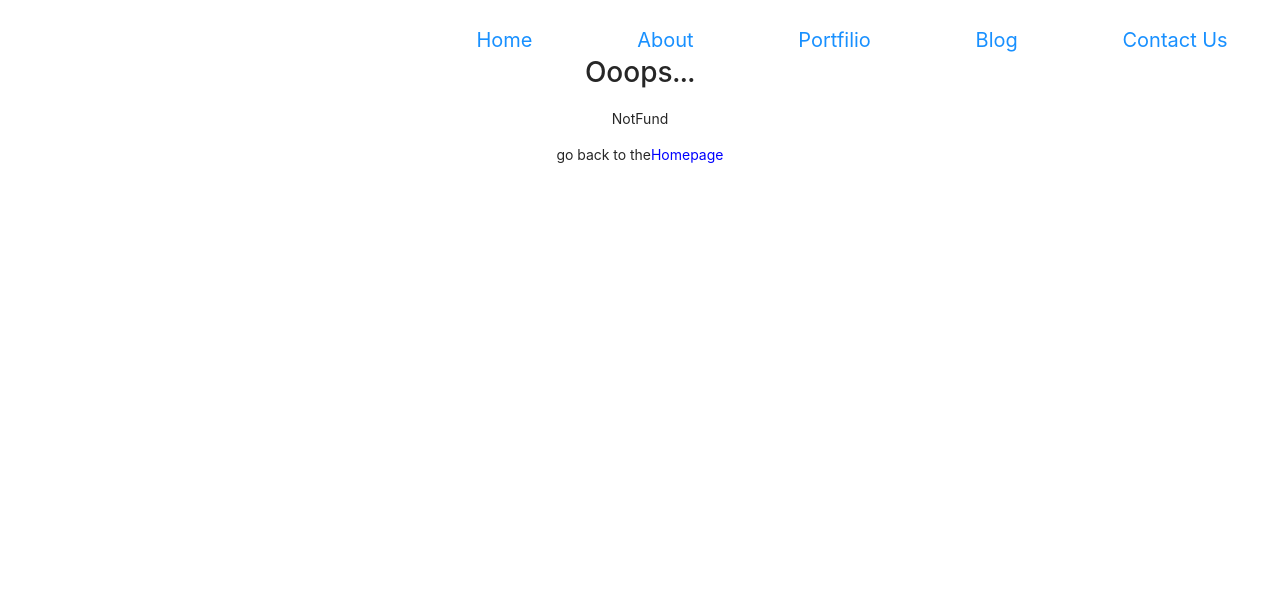
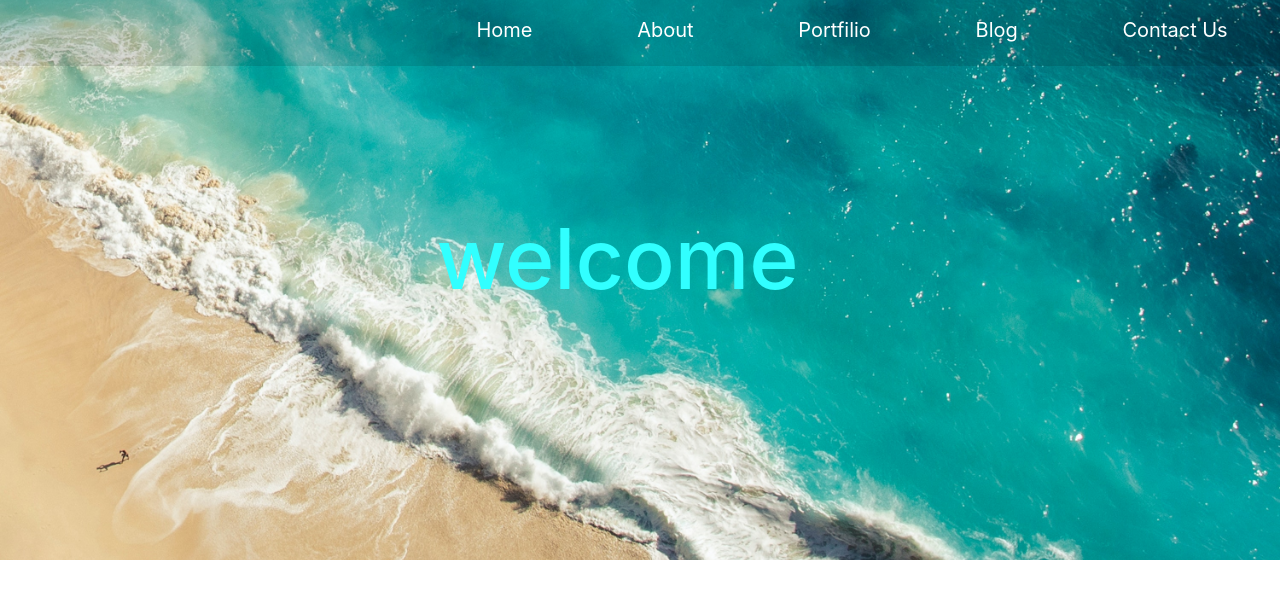
Before and after one commit to tiancai-1228/Blog, a Next.js app: page /home in a window 1280 px wide. Before the commit this address had no page. Shown: the top 598 px of the page. Built offline with nearby package versions, Linux system fonts and the light colour scheme.

Commit message:
home page

```diff
--- a/src/componet/Header/index.tsx
+++ b/src/componet/Header/index.tsx
@@ -1,25 +1,50 @@
-import React from "react";
+import React, { useState, useEffect } from "react";
 import styles from "../../styles/Header.module.css";
 import Link from "next/link";
+import { useRouter } from "next/router";
 function Header() {
+  let location = useRouter();
+
+  const [headerType, setHeaderType] = useState("header");
+  useEffect(() => {
+    console.log(location.pathname);
+    if (location.pathname === "/") {
+      setHeaderType("header");
+    } else {
+      setHeaderType("header_home");
+    }
+  });
+
   return (
     <>
-      <div className={styles.header}>
+      <div
+        className={headerType === "header" ? styles.header : styles.header_home}
+      >
         <ul className={styles.item}>
           <li>
-            <Link href="/">Home</Link>
+            <Link href="/">
+              <a className={styles.h3}>Home</a>
+            </Link>
           </li>
           <li>
-            <Link href="/">About</Link>
+            <Link href="/">
+              <a className={styles.h3}>About</a>
+            </Link>
           </li>
           <li>
-            <Link href="/">Portfilio</Link>
+            <Link href="/">
+              <a className={styles.h3}>Portfilio</a>
+            </Link>
           </li>
           <li>
-            <Link href="/">Blog</Link>
+            <Link href="/">
+              <a className={styles.h3}>Blog</a>
+            </Link>
           </li>
           <li>
-            <Link href="/">Contact Us</Link>
+            <Link href="/">
+              <a className={styles.h3}>Contact Us</a>
+            </Link>
           </li>
         </ul>
       </div>
--- /dev/null
+++ b/src/pages/home/index.tsx
@@ -0,0 +1,11 @@
+import React from "react";
+import styles from "../../styles/Home.module.css";
+const home = () => {
+  return (
+    <div className={styles.container}>
+      <h1 className={styles.title}>welcome</h1>
+    </div>
+  );
+};
+
+export default home;
--- a/src/styles/Header.module.css
+++ b/src/styles/Header.module.css
@@ -4,8 +4,17 @@
   justify-content: right;
   width: 100%;
   z-index: 10;
-  padding-top: 25px;
-  padding-bottom: 25px;
+  padding-top: 15px;
+  padding-bottom: 10px;
+}
+.header_home {
+  position: fixed;
+  display: flex;
+  justify-content: right;
+  width: 100%;
+  z-index: 10;
+  padding-top: 15px;
+  background-color: #0000001d;
 }
 .item {
   display: flex;
@@ -18,8 +27,11 @@
   list-style: none;
 }
 
+.h3 {
+  color: white;
+}
 .item :hover {
-  color: white;
+  color: rgb(255, 77, 0);
   transition: color, font-size 0.5s;
   font-size: 24px;
 }
--- a/src/styles/Home.module.css
+++ b/src/styles/Home.module.css
@@ -1,96 +1,29 @@
 .container {
-  height: 100vh;
-  background: radial-gradient(ellipse 90% 100% at left top, #022e83, black);
+  height: 70vh;
+  background-image: url(../image/banner.jpg);
+  background-position: center;
+  background-size: cover;
   display: flex;
-  /* justify-content: center; */
+  justify-content: center;
   align-items: center;
 }
-.logo {
-  width: 50%;
-  height: 100%;
-  display: flex;
-  flex-direction: column;
-  align-items: center;
-  justify-content: center;
-}
+
 .title {
-  width: 50%;
-  height: 100%;
-  display: flex;
-  flex-direction: column;
-  justify-content: center;
-}
-.title h1 {
   color: white;
   font-size: 84px;
+  animation: title 5s infinite linear;
 }
-.title p {
-  color: white;
-  font-size: 20px;
-}
-
-.loginBtn {
-  display: flex;
-  width: 50%;
-  height: 10%;
-  align-items: center;
-
-  justify-content: space-around;
-}
-
-.loginBtn Button {
-  width: 30%;
-  height: 50%;
-}
-.loginBtn Button:hover {
-  width: 50%;
-  height: 60%;
-}
-
-.box1 {
-  width: 30%;
-  height: 30%;
-  margin-top: 50px;
-  animation: box1 5s infinite linear;
-}
-
-.box2 {
-  width: 10%;
-  height: 10%;
-  margin-top: 50px;
-  border-radius: 50%;
-  overflow: hidden;
-  animation: box2 5s infinite linear;
-}
-
-@keyframes box1 {
+@keyframes title {
   0% {
-    /* transform: translate(0px, 0px); */
-    transform: rotateY(0deg) rotatex(0deg);
+    transform: translate(-10%, 0px);
+    color: aqua;
   }
   50% {
-    transform: rotateY(180deg) rotatex(180deg);
+    transform: translate(10%, 0px);
+    color: white;
   }
   100% {
-    transform: rotateY(359deg) rotatex(359deg);
-    /* transform: translate(0px, 0px); */
+    transform: translate(-10%, 0px);
+    color: aqua;
   }
 }
-
-@keyframes box2 {
-  0% {
-    transform: translate(-200%, 0px);
-  }
-  50% {
-    transform: translate(200%, 0px);
-  }
-  100% {
-    transform: translate(-200%, 0px);
-  }
-}
-@media (max-width: 600px) {
-  .grid {
-    width: 100%;
-    flex-direction: column;
-  }
-}
--- /dev/null
+++ b/src/styles/TitlePage.module.css
@@ -0,0 +1,96 @@
+.container {
+  height: 100vh;
+  background: radial-gradient(ellipse 90% 100% at left top, #022e83, black);
+  display: flex;
+  /* justify-content: center; */
+  align-items: center;
+}
+.logo {
+  width: 50%;
+  height: 100%;
+  display: flex;
+  flex-direction: column;
+  align-items: center;
+  justify-content: center;
+}
+.title {
+  width: 50%;
+  height: 100%;
+  display: flex;
+  flex-direction: column;
+  justify-content: center;
+}
+.title h1 {
+  color: white;
+  font-size: 84px;
+}
+.title p {
+  color: white;
+  font-size: 20px;
+}
+
+.loginBtn {
+  display: flex;
+  width: 50%;
+  height: 10%;
+  align-items: center;
+
+  justify-content: space-around;
+}
+
+.loginBtn Button {
+  width: 30%;
+  height: 50%;
+}
+.loginBtn Button:hover {
+  width: 50%;
+  height: 60%;
+}
+
+.box1 {
+  width: 30%;
+  height: 30%;
+  margin-top: 50px;
+  animation: box1 5s infinite linear;
+}
+
+.box2 {
+  width: 10%;
+  height: 10%;
+  margin-top: 50px;
+  border-radius: 50%;
+  overflow: hidden;
+  animation: box2 5s infinite linear;
+}
+
+@keyframes box1 {
+  0% {
+    /* transform: translate(0px, 0px); */
+    transform: rotateY(0deg) rotatex(0deg);
+  }
+  50% {
+    transform: rotateY(180deg) rotatex(180deg);
+  }
+  100% {
+    transform: rotateY(359deg) rotatex(359deg);
+    /* transform: translate(0px, 0px); */
+  }
+}
+
+@keyframes box2 {
+  0% {
+    transform: translate(-200%, 0px);
+  }
+  50% {
+    transform: translate(200%, 0px);
+  }
+  100% {
+    transform: translate(-200%, 0px);
+  }
+}
+@media (max-width: 600px) {
+  .grid {
+    width: 100%;
+    flex-direction: column;
+  }
+}
```
Also changed, not shown: src/pages/index.tsx (+10 -2 lines), src/image/banner.jpg (added).
